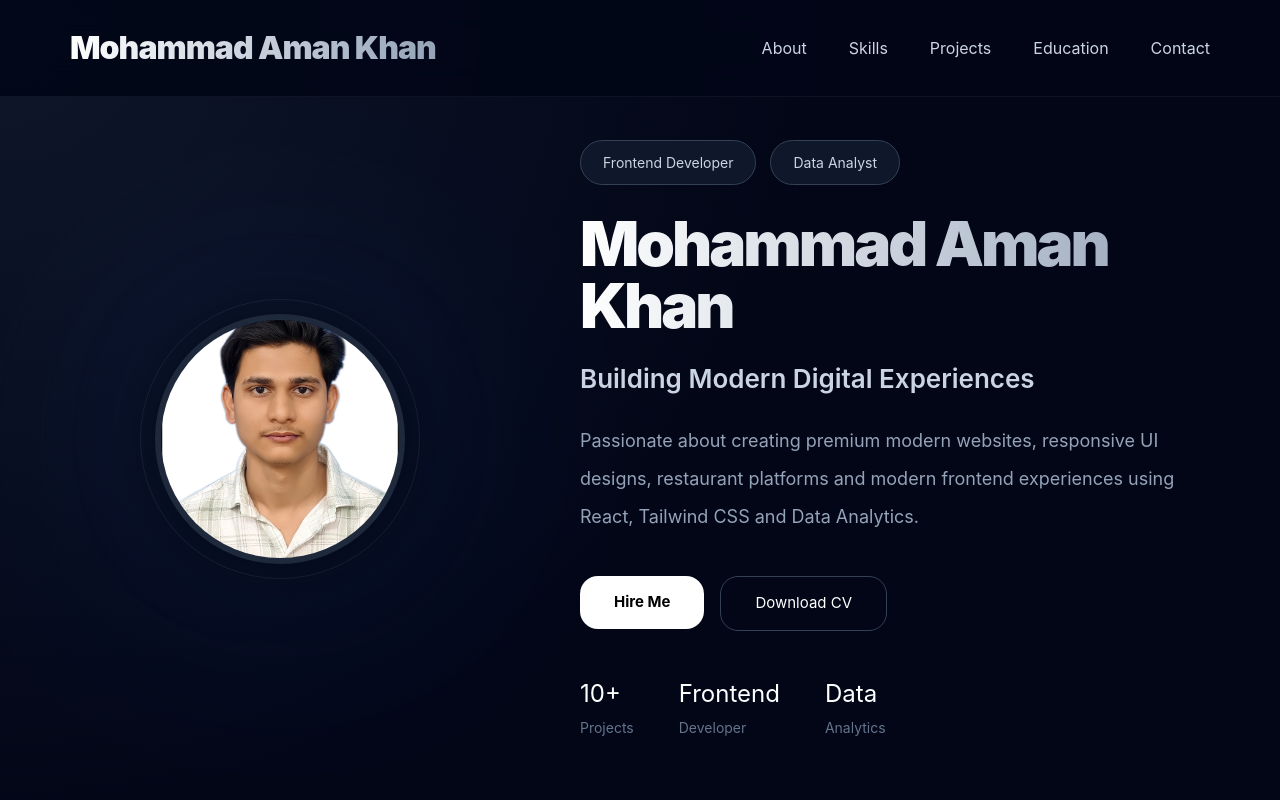
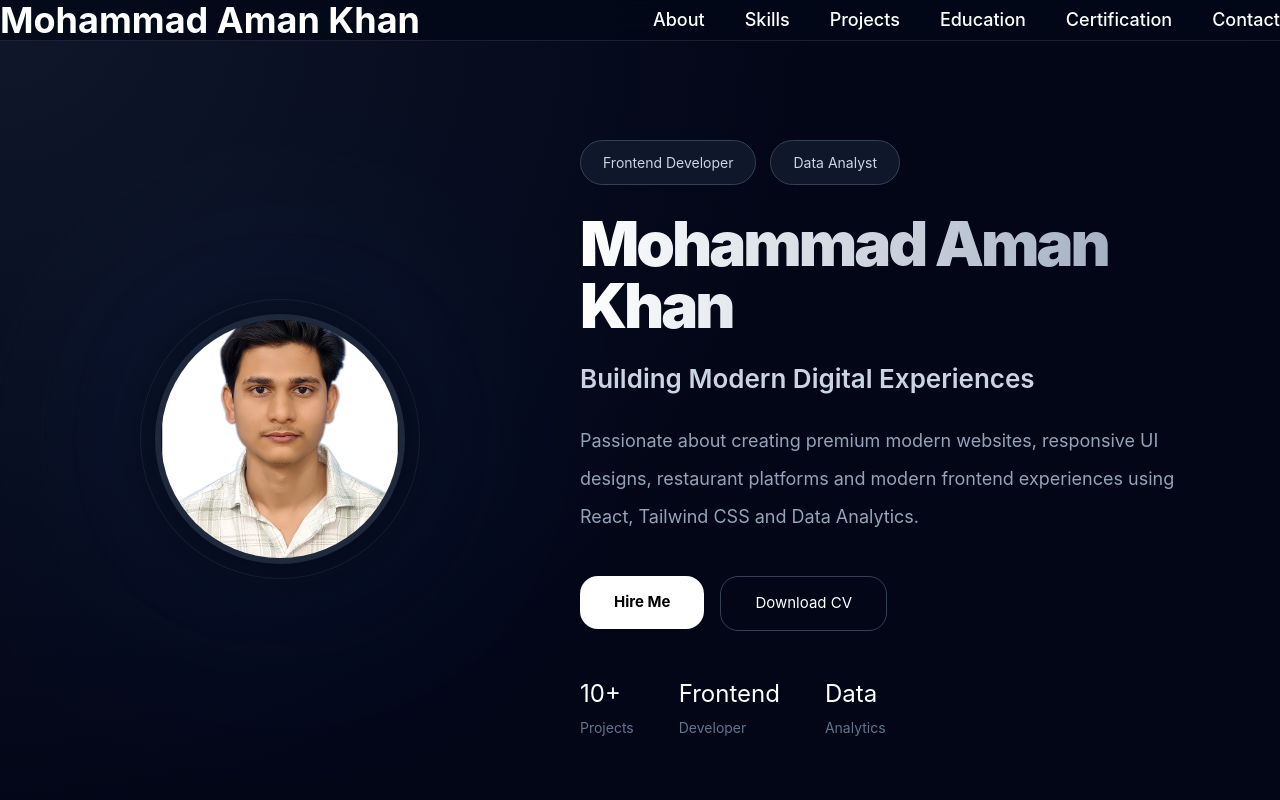
Before and after one commit to harrrry96/aman-portfolio, a React (Vite) app: page / in a window 1280 px wide. Shown: the top 800 px of the page. Built offline with nearby package versions, Linux system fonts and the light colour scheme.

Commit message:
Updated portfolio with certification page

```diff
--- a/package.json
+++ b/package.json
@@ -11,7 +11,8 @@
   },
   "dependencies": {
     "react": "^19.2.6",
-    "react-dom": "^19.2.6"
+    "react-dom": "^19.2.6",
+    "react-router-dom": "^7.15.1"
   },
   "devDependencies": {
     "@eslint/js": "^10.0.1",
--- a/src/App.jsx
+++ b/src/App.jsx
@@ -1,27 +1,52 @@
-import Navbar from './components/Navbar'
-import Hero from './components/Hero'
-import About from './components/About'
-import Skills from './components/Skills'
-import Projects from './components/Projects'
-import Contact from './components/Contact'
-import Footer from './components/Footer'
+import { Routes, Route } from "react-router-dom";
+
+import Navbar from "./components/Navbar";
+import Hero from "./components/Hero";
+import About from "./components/About";
+import Skills from "./components/Skills";
+import Projects from "./components/Projects";
+import Contact from "./components/Contact";
+import Footer from "./components/Footer";
 import Education from "./components/Education";
-function App() {
+
+import Certification from "./pages/Certification";
+
+function Home() {
   return (
     <div className="bg-[#020617] text-white overflow-hidden">
+      <Navbar />
 
-      <>
-  <Navbar />
       <Hero />
       <About />
       <Skills />
       <Projects />
       <Education />
       <Contact />
-</>
-
+      <Footer />
     </div>
-  )
+  );
 }
 
-export default App
+function App() {
+  return (
+    <Routes>
+
+      {/* Home Page */}
+      <Route path="/" element={<Home />} />
+
+      {/* Certification Page */}
+      <Route
+        path="/certification"
+        element={
+          <>
+            <Navbar />
+            <Certification />
+          </>
+        }
+      />
+
+    </Routes>
+  );
+}
+
+export default App;
--- /dev/null
+++ b/src/components/Certifications.jsx
@@ -0,0 +1,41 @@
+function Certification() {
+  return (
+    <section
+      id="certification"
+      className="py-24 px-6 md:px-16 bg-[#0f172a] text-white"
+    >
+      <h2 className="text-4xl font-bold text-center mb-14">
+        Certifications
+      </h2>
+
+      <div className="max-w-xl mx-auto">
+        <div className="bg-white/5 border border-cyan-400/20 backdrop-blur-lg rounded-3xl p-8 hover:-translate-y-2 transition duration-500 hover:shadow-cyan-500/30 hover:shadow-2xl">
+
+          <h3 className="text-2xl font-semibold mb-3">
+            Introduction to Data Analysis Using Microsoft Excel
+          </h3>
+
+          <p className="text-slate-300 mb-2">
+            Coursera
+          </p>
+
+          <p className="text-cyan-400 font-medium mb-6">
+            Completed Certificate
+          </p>
+
+          <a
+            href="/certificate.pdf"
+            target="_blank"
+            rel="noopener noreferrer"
+            className="inline-block px-6 py-3 rounded-xl bg-cyan-500 hover:bg-cyan-400 transition font-semibold"
+          >
+            View Certificate
+          </a>
+
+        </div>
+      </div>
+    </section>
+  );
+}
+
+export default Certification;
--- a/src/components/Navbar.jsx
+++ b/src/components/Navbar.jsx
@@ -1,44 +1,74 @@
+import { Link } from "react-router-dom";
+
 function Navbar() {
   return (
-    <nav className="navbar">
+    <nav className="fixed top-0 left-0 w-full z-50 bg-[#020817]/80 backdrop-blur-lg border-b border-white/10">
 
-      <div className="nav-wrapper">
+      <div className="max-w-7xl mx-auto flex items-center justify-between px-8 py-6">
 
-        {/* NAME LOGO */}
-        <h1 className="logo">
+        {/* LOGO */}
+        <Link
+          to="/"
+          className="text-3xl md:text-4xl font-bold text-white hover:text-cyan-400 transition duration-300"
+        >
           Mohammad Aman Khan
-        </h1>
+        </Link>
 
-        {/* LINKS */}
-        <ul className="nav-links">
+        {/* NAV LINKS */}
+        <ul className="flex items-center gap-10 text-lg font-medium text-white">
 
           <li>
-            <a href="#about">
+            <a
+              href="/#about"
+              className="hover:text-cyan-400 transition duration-300"
+            >
               About
             </a>
           </li>
 
           <li>
-            <a href="#skills">
+            <a
+              href="/#skills"
+              className="hover:text-cyan-400 transition duration-300"
+            >
               Skills
             </a>
           </li>
 
           <li>
-            <a href="#projects">
+            <a
+              href="/#projects"
+              className="hover:text-cyan-400 transition duration-300"
+            >
               Projects
             </a>
           </li>
 
-          {/* EDUCATION */}
           <li>
-            <a href="#education">
+            <a
+              href="/#education"
+              className="hover:text-cyan-400 transition duration-300"
+            >
               Education
             </a>
           </li>
 
+          {/* CERTIFICATION BEFORE CONTACT */}
           <li>
-            <a href="#contact">
+            <Link
+              to="/certification"
+              className="hover:text-cyan-400 transition duration-300"
+            >
+              Certification
+            </Link>
+          </li>
+
+          {/* CONTACT LAST */}
+          <li>
+            <a
+              href="/#contact"
+             className="hover:text-cyan-400 transition duration-300"
+            >
               Contact
             </a>
           </li>
--- /dev/null
+++ b/src/pages/Certification.jsx
@@ -0,0 +1,126 @@
+function Certification() {
+  return (
+    <section className="min-h-screen bg-[#020817] flex items-center justify-center px-6 pt-36 pb-20 overflow-hidden">
+
+      {/* MAIN CONTAINER */}
+      <div className="relative max-w-7xl w-full rounded-[45px] overflow-hidden border border-white/10 bg-gradient-to-br from-[#08152f] to-[#020817] shadow-[0_0_60px_rgba(0,255,255,0.08)]">
+
+        {/* GLOW EFFECT */}
+        <div className="absolute top-[-120px] right-[-120px] w-[300px] h-[300px] bg-cyan-500/20 blur-[120px] rounded-full"></div>
+
+        <div className="grid lg:grid-cols-2 items-center">
+
+          {/* LEFT IMAGE */}
+          <div className="relative h-full overflow-hidden">
+
+            <img
+              src="https://images.unsplash.com/photo-1552664730-d307ca884978?q=80&w=1400&auto=format&fit=crop"
+              alt="Professional Workspace"
+              className="w-full h-full object-cover hover:scale-110 transition duration-700"
+            />
+
+            {/* OVERLAY */}
+            <div className="absolute inset-0 bg-gradient-to-r from-transparent to-[#020817]/40"></div>
+
+          </div>
+
+          {/* RIGHT CONTENT */}
+          <div className="relative z-10 px-8 md:px-16 py-20 text-white">
+
+            {/* SMALL TOP TEXT */}
+            <p className="uppercase tracking-[6px] text-cyan-400 text-sm mb-6 font-medium">
+
+              Coursera Certification
+
+            </p>
+
+            {/* MAIN TITLE */}
+            <h1 className="text-5xl md:text-7xl font-black leading-[1.1] mb-8">
+
+              Data Analysis
+              <br />
+              Certificate
+
+            </h1>
+
+            {/* DESCRIPTION */}
+            <p className="text-slate-400 text-lg md:text-xl leading-10 mb-10 max-w-2xl">
+
+              Successfully completed the Coursera certification
+              “Introduction to Data Analysis using Microsoft Excel”
+              focused on pivot tables, formulas, reporting,
+              data visualization, and analytical insights.
+
+            </p>
+
+            {/* INFO BOX */}
+            <div className="flex flex-wrap gap-5 mb-10">
+
+              <div className="bg-white/5 border border-white/10 px-6 py-4 rounded-2xl backdrop-blur-lg">
+
+                <p className="text-slate-400 text-sm mb-1">
+                  Platform
+                </p>
+
+                <h3 className="text-xl font-semibold">
+                  Coursera
+                </h3>
+
+              </div>
+
+              <div className="bg-white/5 border border-white/10 px-6 py-4 rounded-2xl backdrop-blur-lg">
+
+                <p className="text-slate-400 text-sm mb-1">
+                  Completed
+                </p>
+
+                <h3 className="text-xl font-semibold">
+                  May 2026
+                </h3>
+
+              </div>
+
+            </div>
+
+            {/* BUTTONS */}
+            <div className="flex flex-wrap gap-5">
+
+              {/* VIEW BUTTON */}
+              <a
+                href="/certificate.pdf"
+                target="_blank"
+                rel="noopener noreferrer"
+              >
+                <button className="bg-cyan-400 hover:bg-cyan-300 text-black px-10 py-4 rounded-2xl text-lg font-bold transition duration-300 hover:scale-105 shadow-lg shadow-cyan-500/20">
+
+                  View Certificate
+
+                </button>
+              </a>
+
+              {/* COURSERA BUTTON */}
+              <a
+                href="https://www.coursera.org/"
+                target="_blank"
+                rel="noopener noreferrer"
+              >
+                <button className="border border-white/20 bg-white/5 backdrop-blur-lg px-10 py-4 rounded-2xl text-lg font-semibold hover:bg-white hover:text-black transition duration-300">
+
+                  Visit Coursera
+
+                </button>
+              </a>
+
+            </div>
+
+          </div>
+
+        </div>
+
+      </div>
+
+    </section>
+  );
+}
+
+export default Certification;
```
Also changed, not shown: src/main.jsx (+10 -8 lines), 2 other files (tests, documents, lock files or other folders). Lines whose indentation alone changed are shown as unchanged.
